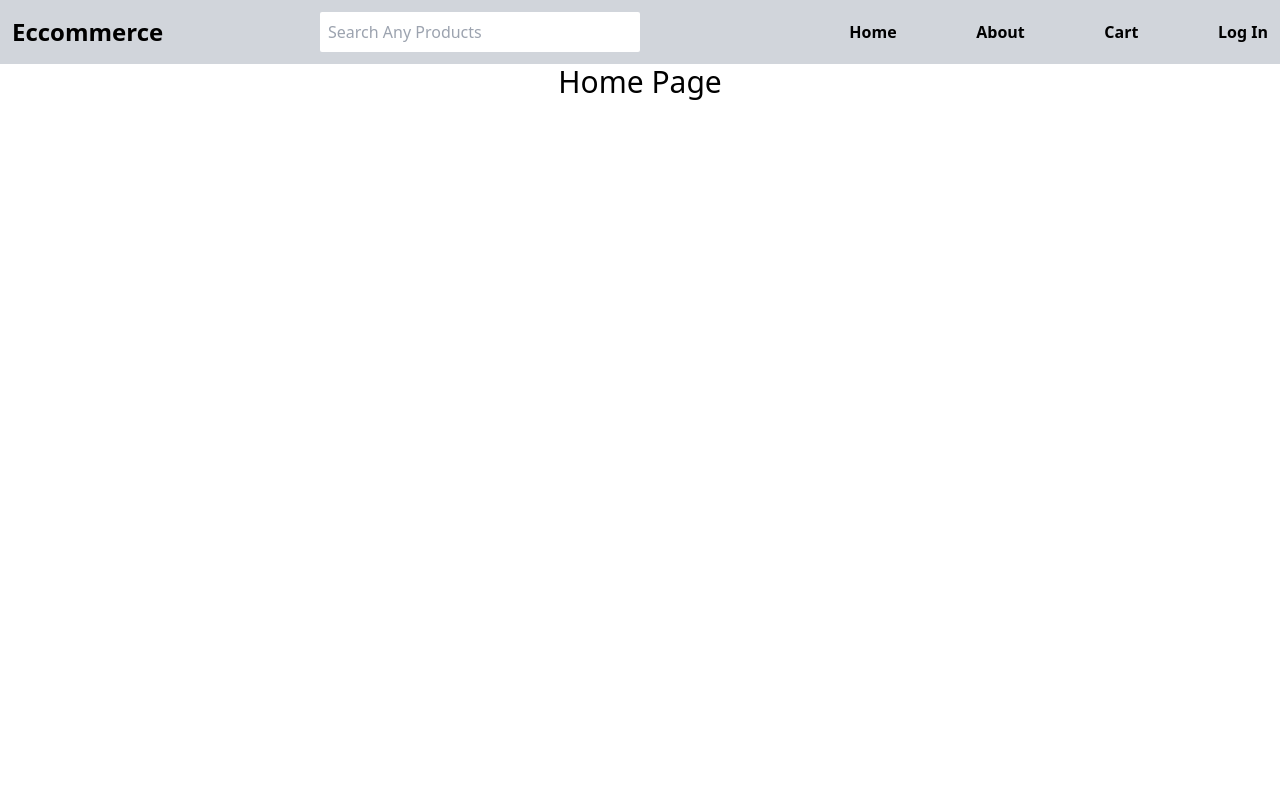
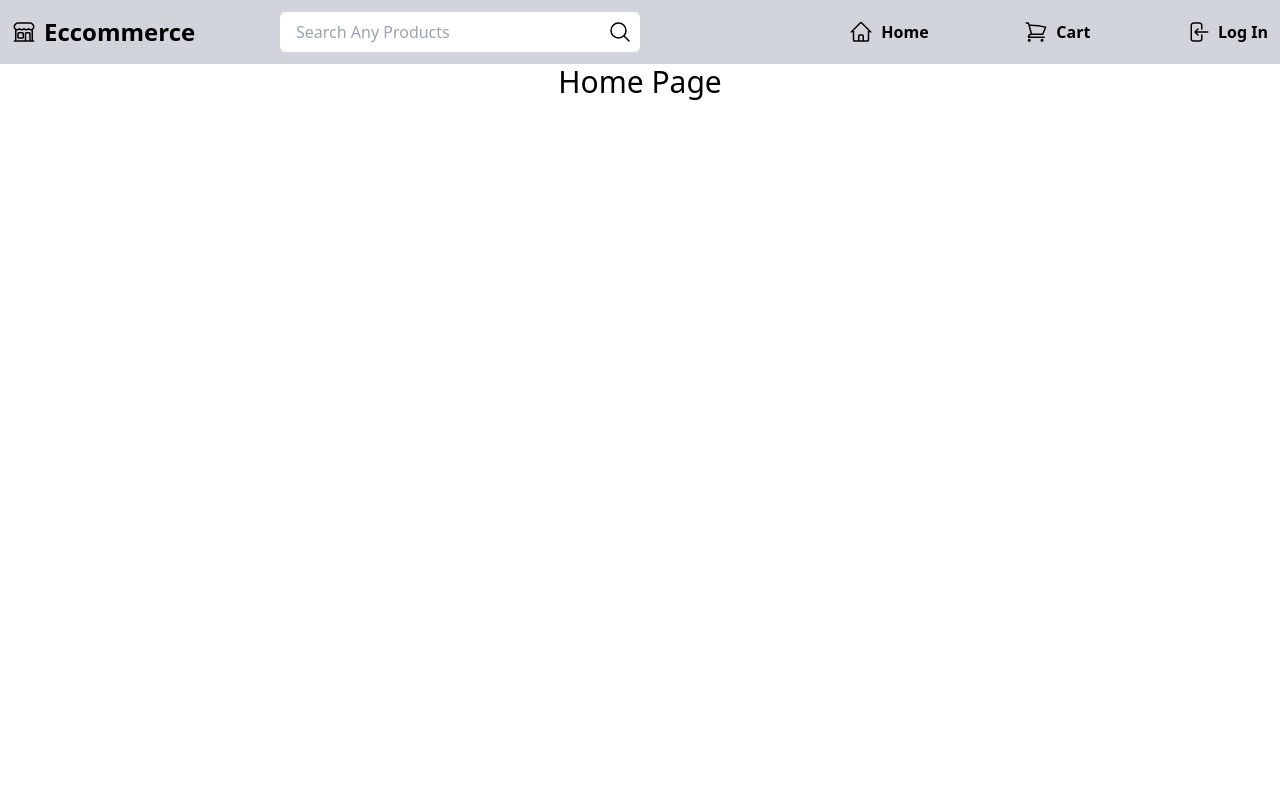
Before and after one commit to Akshay7V/Mern-Eccomerce, a React (Vite) app in the folder client/: page / in a window 1280 px wide. Shown: the top 800 px of the page. Built offline with nearby package versions, Linux system fonts and the light colour scheme.

Commit message:
Header and Footer Component Updated

```diff
--- a/client/src/App.jsx
+++ b/client/src/App.jsx
@@ -6,7 +6,7 @@ import SignupPage from './pages/SignupPage.jsx'
 
 export default function App() {
   return (
-    <div className='h-screen w-screen'>
+    <div className='overflow-x-hidden'>
       <BrowserRouter>
         <Routes>
           <Route path='/' element={<Home/>} />
--- a/client/src/components/Footer.jsx
+++ b/client/src/components/Footer.jsx
@@ -3,8 +3,8 @@ import { Link } from 'react-router-dom'
 
 export default function Footer() {
     return (
-        <footer className="max-w-full mt-auto p-5 bg-slate-400">
-            <div className="container m-auto flex flex-col lg:flex-row items-center justify-between">
+        <footer className="max-w-full h-60 mt-auto p-5 bg-slate-400">
+            <div className="container my-10 flex flex-col lg:flex-row items-center justify-between">
                 <div className="text-2xl my-auto font-semibold">
                     <Link to={'/'}>Ecommerce</Link>
                 </div>
--- a/client/src/components/Header.jsx
+++ b/client/src/components/Header.jsx
@@ -3,16 +3,39 @@ import { Link } from 'react-router-dom'
 
 export default function Header() {
     return (
-        <div className='h-16 bg-gray-300 px-3 py-1 items-center w-screen flex'>
+        <div className='h-16 bg-gray-300 px-3 py-1 items-center flex'>
             <div className="w-1/2 flex">
-                <Link to={'/'} className='text-2xl font-semibold mr-auto my-auto'>Eccommerce</Link>
-                <input className='w-80 p-2 rounded-sm' type="text" placeholder='Search Any Products' />
+                <Link to={'/'} className='flex gap-2 items-center text-2xl font-semibold mr-auto my-auto'>
+                    <svg xmlns="http://www.w3.org/2000/svg" fill="none" viewBox="0 0 24 24" strokeWidth={1.5} stroke="currentColor" className="w-6 h-6">
+                        <path strokeLinecap="round" strokeLinejoin="round" d="M13.5 21v-7.5a.75.75 0 0 1 .75-.75h3a.75.75 0 0 1 .75.75V21m-4.5 0H2.36m11.14 0H18m0 0h3.64m-1.39 0V9.349M3.75 21V9.349m0 0a3.001 3.001 0 0 0 3.75-.615A2.993 2.993 0 0 0 9.75 9.75c.896 0 1.7-.393 2.25-1.016a2.993 2.993 0 0 0 2.25 1.016c.896 0 1.7-.393 2.25-1.015a3.001 3.001 0 0 0 3.75.614m-16.5 0a3.004 3.004 0 0 1-.621-4.72l1.189-1.19A1.5 1.5 0 0 1 5.378 3h13.243a1.5 1.5 0 0 1 1.06.44l1.19 1.189a3 3 0 0 1-.621 4.72M6.75 18h3.75a.75.75 0 0 0 .75-.75V13.5a.75.75 0 0 0-.75-.75H6.75a.75.75 0 0 0-.75.75v3.75c0 .414.336.75.75.75Z" />
+                    </svg>
+                    Eccommerce</Link>
+                <div className="flex bg-white px-2 rounded-md">
+                    <input className='w-80 p-2 rounded-sm border-none outline-none' type="text" placeholder='Search Any Products' />
+                    <svg xmlns="http://www.w3.org/2000/svg" fill="none" viewBox="0 0 24 24" strokeWidth={1.5} stroke="currentColor" className="w-6 h-6 my-auto">
+                        <path strokeLinecap="round" strokeLinejoin="round" d="m21 21-5.197-5.197m0 0A7.5 7.5 0 1 0 5.196 5.196a7.5 7.5 0 0 0 10.607 10.607Z" />
+                    </svg>
+                </div>
             </div>
             <div className="w-1/3 ml-auto flex justify-between items-center font-semibold">
-                <Link to={'/'} >Home</Link>
-                <Link to={'/aboutus'} >About</Link>
-                <Link to={'/cart'} >Cart</Link>
-                <Link to={'/signin'} >Log In</Link>
+                <Link className='flex gap-2' to={'/'} >
+                    <svg xmlns="http://www.w3.org/2000/svg" fill="none" viewBox="0 0 24 24" strokeWidth={1.5} stroke="currentColor" className="w-6 h-6">
+                        <path strokeLinecap="round" strokeLinejoin="round" d="m2.25 12 8.954-8.955c.44-.439 1.152-.439 1.591 0L21.75 12M4.5 9.75v10.125c0 .621.504 1.125 1.125 1.125H9.75v-4.875c0-.621.504-1.125 1.125-1.125h2.25c.621 0 1.125.504 1.125 1.125V21h4.125c.621 0 1.125-.504 1.125-1.125V9.75M8.25 21h8.25" />
+                    </svg>
+                    Home
+                </Link>
+                <Link className='flex gap-2' to={'/'} >
+                    <svg xmlns="http://www.w3.org/2000/svg" fill="none" viewBox="0 0 24 24" strokeWidth={1.5} stroke="currentColor" className="w-6 h-6">
+                        <path strokeLinecap="round" strokeLinejoin="round" d="M2.25 3h1.386c.51 0 .955.343 1.087.835l.383 1.437M7.5 14.25a3 3 0 0 0-3 3h15.75m-12.75-3h11.218c1.121-2.3 2.1-4.684 2.924-7.138a60.114 60.114 0 0 0-16.536-1.84M7.5 14.25 5.106 5.272M6 20.25a.75.75 0 1 1-1.5 0 .75.75 0 0 1 1.5 0Zm12.75 0a.75.75 0 1 1-1.5 0 .75.75 0 0 1 1.5 0Z" />
+                    </svg>
+                    Cart
+                </Link>
+                <Link className='flex gap-2' to={'/signin'} >
+                    <svg xmlns="http://www.w3.org/2000/svg" fill="none" viewBox="0 0 24 24" strokeWidth={1.5} stroke="currentColor" className="w-6 h-6">
+                        <path strokeLinecap="round" strokeLinejoin="round" d="M15.75 9V5.25A2.25 2.25 0 0 0 13.5 3h-6a2.25 2.25 0 0 0-2.25 2.25v13.5A2.25 2.25 0 0 0 7.5 21h6a2.25 2.25 0 0 0 2.25-2.25V15M12 9l-3 3m0 0 3 3m-3-3h12.75" />
+                    </svg>
+                    Log In
+                </Link>
             </div>
         </div>
     )
```
